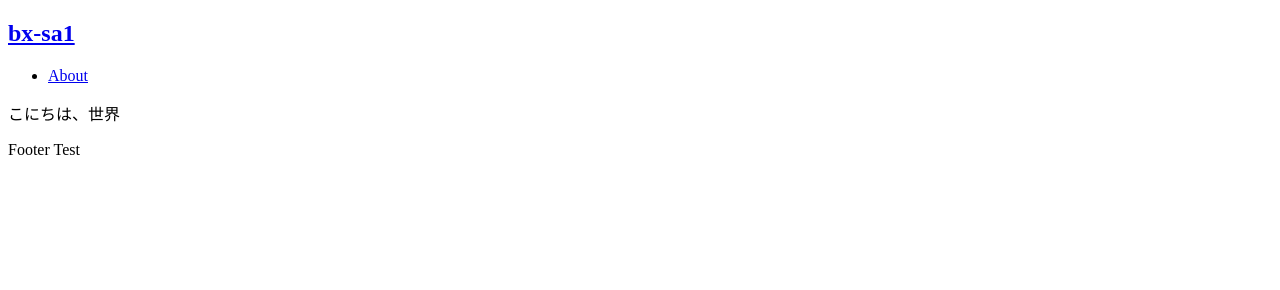
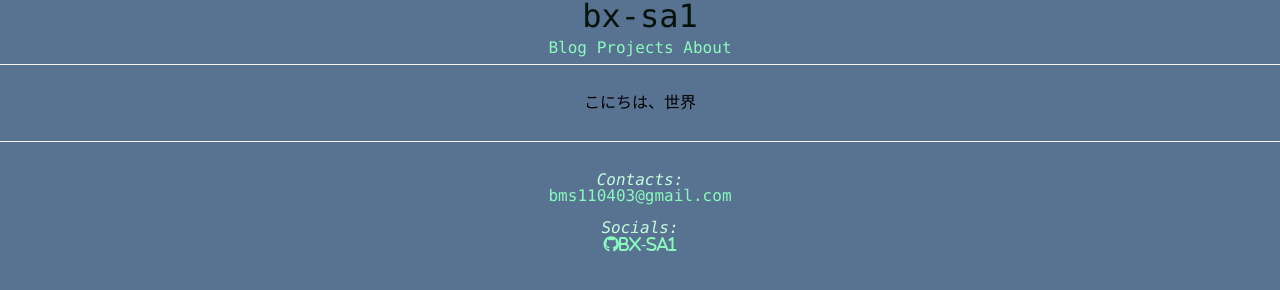
Before and after one commit to bx-sa1/bx-sa1.github.io, an Eleventy site: page src/index.njk in a window 1280 px wide. Built offline with nearby package versions, Linux system fonts and the light colour scheme; Eleventy itself is replaced by a stand-in of ours; files that its build step writes are made by us from their sources.

Commit message:
started adding css

```diff
--- a/src/_includes/footer.njk
+++ b/src/_includes/footer.njk
@@ -1,3 +1,17 @@
 <footer>
-	<p>Footer Test<p>
+	<ul class="contacts">
+		<h6>Contacts:</h6>
+		<li>
+			<a href="mailto:bms110403@gmail.com">bms110403@gmail.com</a>
+		</li>
+	</ul>
+	</br>
+	<ul class="socials">
+		<h6>Socials:</h6>
+		<li>
+			<a href="http://www.github.io/bx-sa1">
+				<i class="fab fa-github">bx-sa1</i>
+			</a>
+		</li>
+	</ul>
 </footer>
--- a/src/_includes/header.njk
+++ b/src/_includes/header.njk
@@ -1,13 +1,8 @@
 <header>
-	<nav>
-		<h1>
-			<a href="{{ site.baseUrl }}">{{ site.name }}</a>
-		</h1>
-
-		<ul>
-			<li>
-				<a href="{{ site.baseUrl }}about">About</a>
-			</li>
-		</ul>
+	<a href="{{ site.baseUrl }}" class="site-title">{{ site.name }}</a>
+	<nav class="site-nav">
+		<a href="{{ site.baseUrl }}blog">Blog</a>
+		<a href="{{ site.baseUrl }}projects">Projects</a>
+		<a href="{{ site.baseUrl }}about">About</a>
 	</nav>
 </header>
--- a/src/_includes/page.njk
+++ b/src/_includes/page.njk
@@ -1,7 +1,12 @@
 <!DOCTYPE html>
 <html lang="en">
 	<head>
+		<meta charset='UTF-8'>
+		<meta name='viewport' content='width=device-width, initial-scale=1.0'>
+		<meta http-equiv='X-UA-Compatible' content='ie=edge'>
 		<title>{{ title }}</title>
+		<link rel="stylesheet" href="{{ site.baseUrl }}css/style.css">
+		<script src="https://kit.fontawesome.com/9542e33984.js" crossorigin="anonymous"></script>
 	</head>
 	<body>
 		{% include "header.njk" %}
--- /dev/null
+++ b/src/css/style.css
@@ -0,0 +1,92 @@
+/* CSS HEX */
+:root {
+	--queen-blue: #587291ff;
+	--yellow-green-crayola: #ddedaaff;
+	--bittersweet: #f07167ff;
+	--baby-powder: #f5f7f3ff;
+	--aero-blue: #c4fddeff;
+	--dark-jungle-green: #00120bff;
+	--aquamarine: #89fabcff;
+}
+
+/* reset */
+html, body, div, span, applet, object, iframe,
+h1, h2, h3, h4, h5, h6, p, blockquote, pre,
+a, abbr, acronym, address, big, cite, code,
+del, dfn, em, font, img, ins, kbd, q, s, samp,
+small, strike, strong, sub, sup, tt, var,
+dl, dt, dd, ol, ul, li,
+fieldset, form, label, legend,
+table, caption, tbody, tfoot, thead, tr, th, td {
+	margin: 0;
+	padding: 0;
+	border: 0;
+	outline: 0;
+	font-weight: inherit;
+	font-style: inherit;
+	font-size: 100%;
+	font-family: inherit;
+	vertical-align: baseline;
+}
+/* remember to define focus styles! */
+:focus {
+	outline: 0;
+}
+body {
+	line-height: 1;
+	color: var(--spring-green);
+	background: var(--queen-blue);
+	font-family: "Consolas", monospace;
+}
+ol, ul {
+	list-style: none;
+}
+/* tables still need 'cellspacing="0"' in the markup */
+table {
+	border-collapse: separate;
+	border-spacing: 0;
+}
+caption, th, td {
+	text-align: left;
+	font-weight: normal;
+}
+blockquote:before, blockquote:after,
+q:before, q:after {
+	content: "";
+}
+blockquote, q {
+	quotes: "" "";
+}
+
+a {
+	text-decoration: none;
+	color: var(--aquamarine);
+}
+
+h6 {
+	color: var(--aero-blue);
+	font-style: italic;
+}
+
+header, footer, main {
+	text-align: center;
+}
+
+main, footer {
+	padding-top: 30px;
+	padding-bottom: 30px;
+}
+
+main {
+	border-top: 1px solid var(--baby-powder);
+	border-bottom: 1px solid var(--baby-powder);
+}
+
+.site-title {
+	font-size: 32px;
+	color: var(--dark-jungle-green);
+}
+
+.site-nav {
+	line-height: 200%;
+}
```
Also changed, not shown: .eleventy.js.
